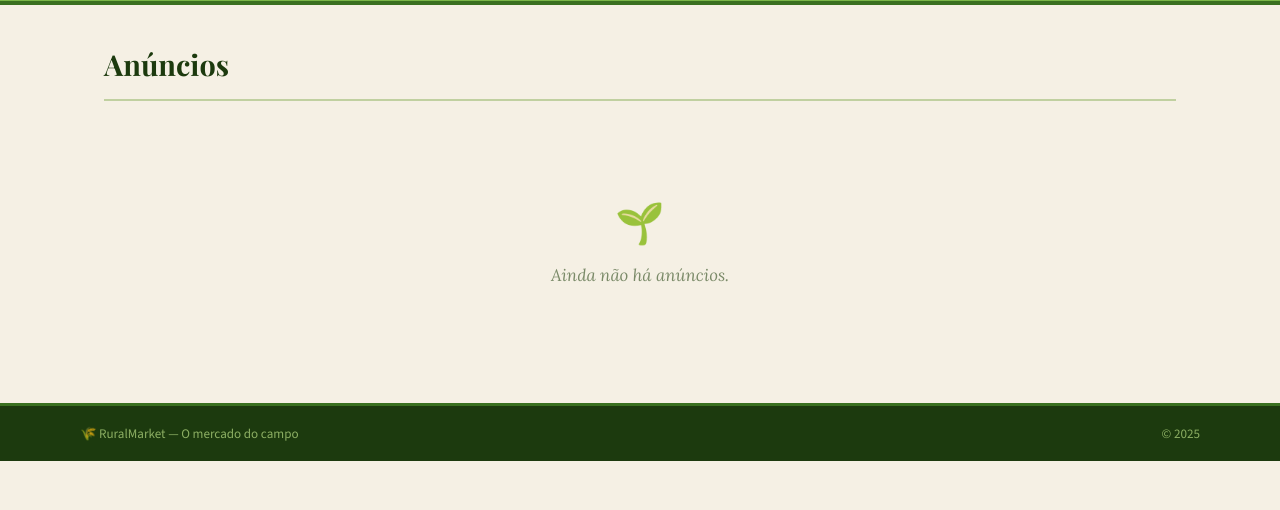
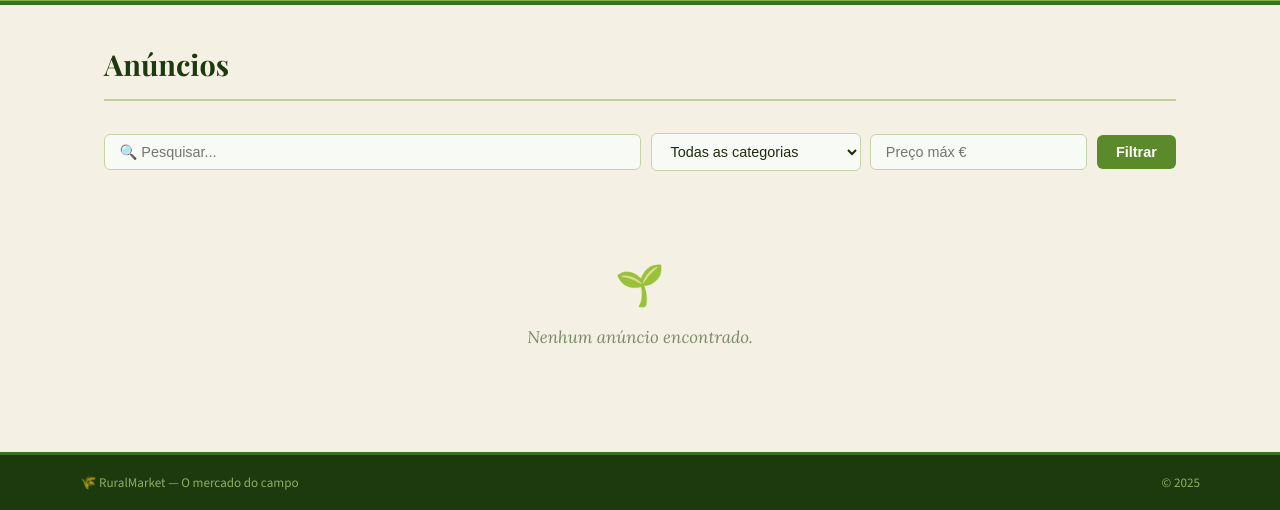
Before and after one commit to Carlos1261/ruralmarket, a Flask app: page /anuncios in a window 1280 px wide. Shown: the part 339-849 px from the top of the page. Before the commit the page ends 800 px from the top, so only its background shows below. Run offline with Flask 3, Linux system fonts and the light colour scheme; data that the repository does not hold is empty.

Commit message:
filtros de busca

```diff
--- a/application.py
+++ b/application.py
@@ -16,8 +16,28 @@ def index():
 
 @APP.route('/anuncios')
 def lista():
-    anuncios = db.execute('SELECT * FROM anuncios ORDER BY data DESC').fetchall()
-    return render_template('anuncios-lista.html', anuncios=anuncios, user=usuario_atual())
+    q         = request.args.get('q', '').strip()
+    categoria = request.args.get('categoria', '')
+    preco_max = request.args.get('preco_max', '')
+
+    sql  = 'SELECT * FROM anuncios WHERE 1=1'
+    args = []
+
+    if q:
+        sql += ' AND (titulo LIKE ? OR descricao LIKE ? OR localizacao LIKE ?)'
+        args += [f'%{q}%', f'%{q}%', f'%{q}%']
+    if categoria:
+        sql += ' AND categoria = ?'
+        args.append(categoria)
+    if preco_max:
+        sql += ' AND preco <= ?'
+        args.append(float(preco_max))
+
+    sql += ' ORDER BY data DESC'
+    anuncios = db.execute(sql, args if args else None).fetchall()
+    return render_template('anuncios-lista.html', anuncios=anuncios,
+                           user=usuario_atual(), q=q,
+                           categoria=categoria, preco_max=preco_max)
 
 import os
 from werkzeug.utils import secure_filename
--- a/static/styles.css
+++ b/static/styles.css
@@ -552,3 +552,35 @@ footer {
   .form { padding: 1.3rem; }
   .footer-inner { flex-direction: column; gap: 0.4rem; text-align: center; }
 }
+.filtros {
+  display: flex;
+  flex-wrap: wrap;
+  gap: 0.6rem;
+  margin-bottom: 1.5rem;
+  align-items: center;
+}
+.filtros input[type=text],
+.filtros input[type=number],
+.filtros select {
+  padding: 0.55rem 0.9rem;
+  border: 1.5px solid #c5d4a8;
+  border-radius: 6px;
+  font-size: 0.9rem;
+  background: #f8faf5;
+  font-family: sans-serif;
+  color: #1c2b0e;
+}
+.filtros input[type=text] { flex: 1; min-width: 180px; }
+.filtros button {
+  background: #5a8a2a; color: #fff;
+  border: none; padding: 0.55rem 1.2rem;
+  border-radius: 6px; font-size: 0.9rem;
+  font-weight: bold; cursor: pointer;
+  font-family: sans-serif;
+}
+.filtros button:hover { background: #3f6b1a; }
+.btn-limpar {
+  color: #c0392b; text-decoration: none;
+  font-size: 0.85rem; font-family: sans-serif;
+  padding: 0.55rem 0.5rem;
+}
--- a/templates/anuncios-lista.html
+++ b/templates/anuncios-lista.html
@@ -1,11 +1,34 @@
 {% extends "base.html" %}
 {% block content %}
+
 <div class="page-header">
   <h1>Anúncios</h1>
   {% if user and user['aprovado'] %}
     <a href="/publicar" class="btn-pub">+ Publicar Anúncio</a>
   {% endif %}
 </div>
+
+<form method="GET" action="/anuncios" class="filtros">
+  <input type="text" name="q" value="{{ q }}" placeholder="🔍 Pesquisar...">
+  <select name="categoria">
+    <option value="">Todas as categorias</option>
+    <option {% if categoria == '🏠 Casas' %}selected{% endif %}>🏠 Casas</option>
+    <option {% if categoria == '🚗 Carros' %}selected{% endif %}>🚗 Carros</option>
+    <option {% if categoria == '🚜 Tratores e Máquinas' %}selected{% endif %}>🚜 Tratores e Máquinas</option>
+    <option {% if categoria == '🛒 Carretas e Reboques' %}selected{% endif %}>🛒 Carretas e Reboques</option>
+    <option {% if categoria == '🌾 Terrenos Agrícolas' %}selected{% endif %}>🌾 Terrenos Agrícolas</option>
+    <option {% if categoria == '🐄 Animais' %}selected{% endif %}>🐄 Animais</option>
+    <option {% if categoria == '🔧 Ferramentas' %}selected{% endif %}>🔧 Ferramentas</option>
+    <option {% if categoria == '🌱 Produtos Agrícolas' %}selected{% endif %}>🌱 Produtos Agrícolas</option>
+    <option {% if categoria == '📦 Outros' %}selected{% endif %}>📦 Outros</option>
+  </select>
+  <input type="number" name="preco_max" value="{{ preco_max }}" placeholder="Preço máx €">
+  <button type="submit">Filtrar</button>
+  {% if q or categoria or preco_max %}
+    <a href="/anuncios" class="btn-limpar">✕ Limpar</a>
+  {% endif %}
+</form>
+
 {% if anuncios %}
   <div class="grid">
     {% for a in anuncios %}
@@ -17,10 +40,14 @@
         </div>
       {% else %}
         <div class="card-icon">
-          {% if a['categoria'] == 'Gado' %}🐄
-          {% elif a['categoria'] == 'Máquinas' %}🚜
-          {% elif a['categoria'] == 'Terrenos' %}🌾
-          {% elif a['categoria'] == 'Animais' %}🐑
+          {% if a['categoria'] == '🚜 Tratores e Máquinas' %}🚜
+          {% elif a['categoria'] == '🏠 Casas' %}🏠
+          {% elif a['categoria'] == '🚗 Carros' %}🚗
+          {% elif a['categoria'] == '🛒 Carretas e Reboques' %}🛒
+          {% elif a['categoria'] == '🌾 Terrenos Agrícolas' %}🌾
+          {% elif a['categoria'] == '🐄 Animais' %}🐄
+          {% elif a['categoria'] == '🔧 Ferramentas' %}🔧
+          {% elif a['categoria'] == '🌱 Produtos Agrícolas' %}🌱
           {% else %}📦{% endif %}
         </div>
       {% endif %}
@@ -28,16 +55,19 @@
         <div class="card-cat">{{ a['categoria'] }}</div>
         <div class="card-title">{{ a['titulo'] }}</div>
         <div class="card-price">{{ a['preco'] }} €</div>
-        <div class="card-loc">{{ a['localizacao'] }}</div>
+        <div class="card-loc">📍 {{ a['localizacao'] }}</div>
       </div>
     </a>
     {% endfor %}
   </div>
 {% else %}
-  <p class="empty">Ainda não há anúncios.
-    {% if user and user['aprovado'] %}
+  <p class="empty">Nenhum anúncio encontrado.
+    {% if q or categoria or preco_max %}
+      <a href="/anuncios">Ver todos</a>
+    {% elif user and user['aprovado'] %}
       <a href="/publicar">Publica o primeiro!</a>
     {% endif %}
   </p>
 {% endif %}
+
 {% endblock %}
```
